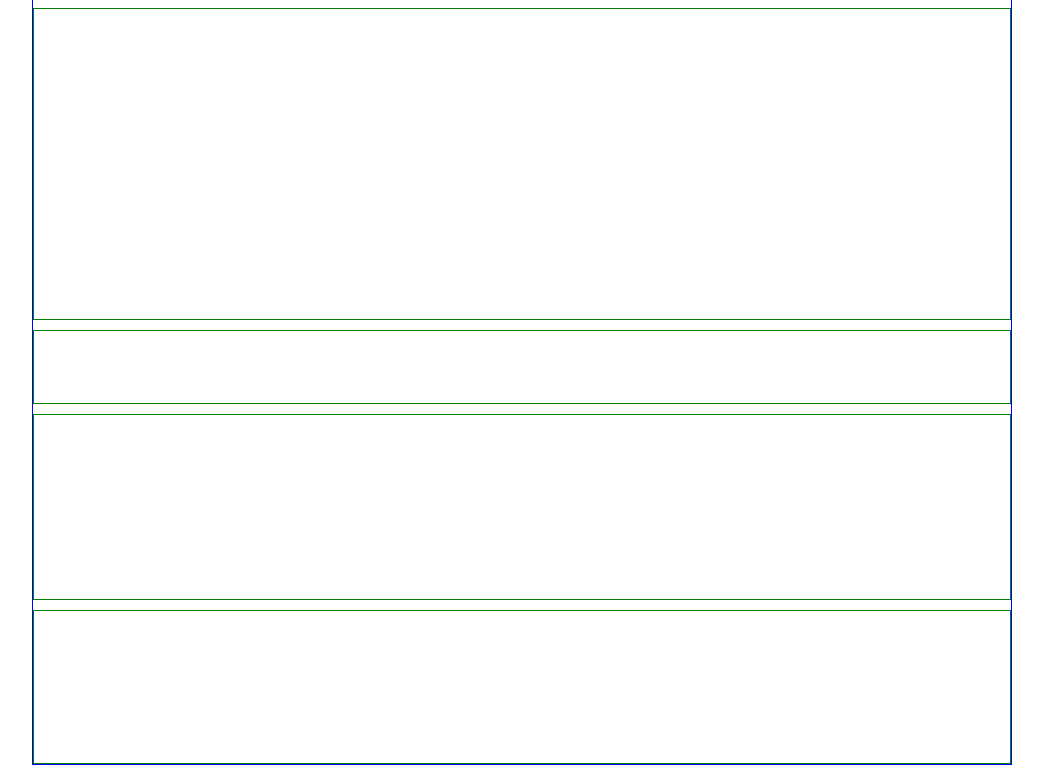
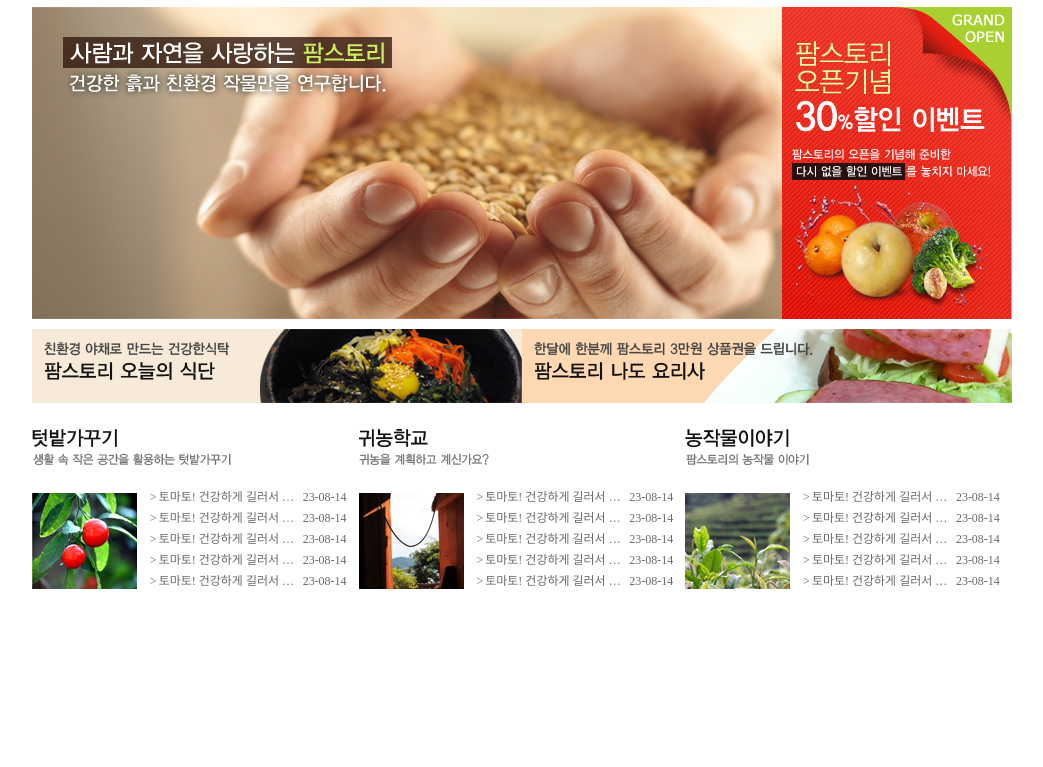
Before and after one commit to sloth0705/Html, a plain HTML site: page Farmstory/index.html in a window 1280 px wide. Shown: the part 145-912 px from the top of the page, without its empty margins (118-1161 px from the left). Drawn offline with Linux system fonts and the light colour scheme.

Commit message:
서브 페이지 레이아웃

```diff
--- /dev/null
+++ b/Farmstory/css/style.css
@@ -0,0 +1,251 @@
+/* 초기화 */
+* {
+    margin: 0;
+    padding: 0;
+    font: normal 12px '돋움';
+}
+ul, ol {
+    list-style: none;
+}
+a {
+    text-decoration: none;
+    color: black;
+}
+input, textarea {
+    outline: none;
+}
+#container {
+    width: 980px;
+    height: auto;
+    margin: 0 auto;
+}
+/* 헤더 */
+header {
+    position: relative;
+    width: 100%;
+    height: 142px;
+    background-image: url('../images/head_top_line.png');
+    background-repeat: no-repeat;
+    box-sizing: border-box;
+}
+header > .logo {
+    position: absolute;
+    left: 50%;
+    top: 20px;
+    margin-left: -95px;
+}
+header > p {
+    float: right;
+    margin-top: 16px;
+}
+header > p > a {
+
+}
+header > img {
+    float: right;
+    clear: right;
+    margin-top: 24px;
+}
+header > .gnb {
+    position: absolute;
+    left: 0;
+    bottom: 0;
+    width: 100%;
+    height: 50px;
+}
+header > .gnb > li {
+    float: left;
+    width: 20%;
+    height: 100%;
+    box-sizing: border-box;
+    background-image: url('../images/head_menu_line.png');
+    background-repeat: no-repeat;
+    background-position: 0 -8px;
+}
+header > .gnb > li > a {
+    position: relative;
+    display: block;
+    width: 100%;
+    height: 100%;
+    background-repeat: no-repeat;
+    background-position: 0 6px;
+    font-size: 0;
+}
+header > .gnb > li > a > .badge {
+    position: absolute;
+    right: 50px;
+    top: -20px;
+}
+header > .gnb > li:nth-child(1) > a {
+    background-image: url('../images/head_menu1.png');
+}
+header > .gnb > li:nth-child(2) > a {
+    background-image: url('../images/head_menu2.png');
+}
+header > .gnb > li:nth-child(3) > a {
+    background-image: url('../images/head_menu3.png');
+}
+header > .gnb > li:nth-child(4) > a {
+    background-image: url('../images/head_menu4.png');
+}
+header > .gnb > li:nth-child(5) > a {
+    background-image: url('../images/head_menu5.png');
+}
+header > .gnb > li:nth-child(1) > a:hover {
+    background-image: url('../images/head_menu1_ov.png');
+}
+header > .gnb > li:nth-child(2) > a:hover {
+    background-image: url('../images/head_menu2_ov.png');
+}
+header > .gnb > li:nth-child(3) > a:hover {
+    background-image: url('../images/head_menu3_ov.png');
+}
+header > .gnb > li:nth-child(4) > a:hover {
+    background-image: url('../images/head_menu4_ov.png');
+}
+header > .gnb > li:nth-child(5) > a:hover {
+    background-image: url('../images/head_menu5_ov.png');
+}
+/* 푸터 */
+footer {
+    width: 100%;
+    height: 120px;
+    margin-top: 10px;
+    border-top: 1px solid #d1cab2;
+    box-sizing: border-box;
+}
+footer > p {
+    float: right;
+    font-size: 11px;
+    margin-top: 26px;
+    margin-right: 16px;
+    color: #585858;
+    line-height: 20px;
+}
+footer > p > .copyright {
+    font-weight: bold;
+}
+/* 메인 */
+main {
+    width: 100%;
+    height: auto;
+    box-sizing: border-box;
+}
+main > div {
+    width: 100%;
+    margin-top: 10px;
+    box-sizing: border-box;
+}
+main > .slider {
+    height: 312px;
+    position: relative;
+}
+main > .slider > .slides {
+    position: relative;
+    width: 100%;
+    height: 100%;
+    overflow: hidden;
+}
+main > .slider > .slides > li {
+    position: absolute;
+    width: 100%;
+    height: 100%;
+}
+main > .slider > .slides > li:nth-child(1) {
+    top: 0;
+    left: 0;
+}
+main > .slider > .slides > li:nth-child(2) {
+    top: 0;
+    left: 100%;
+}
+main > .slider > .slides > li:nth-child(3) {
+    top: 0;
+    left: 200%;
+}
+main > .slider > img {
+    position: absolute;
+    left: 30px;
+    top: 30px;
+}
+main > .slider > .banner {
+    position: absolute;
+    top: 0;
+    right: 0;
+    width: 230px;
+    height: 100%;
+    background-image: url('../images/main_banner_bg.jpg');
+}
+main > .slider > .banner > img:nth-child(1) {
+    float: right;
+    margin: 6px;
+}
+main > .slider > .banner > img:nth-child(2) {
+    margin-left: 10px;
+    margin-top: -10px;
+}
+main > .slider > .banner > img:nth-child(3) {
+    margin-left: 10px;
+}
+main > .quick {
+    height: 74px;
+}
+main > .quick > a {
+    float: left;
+    display: block;
+    width: 50%;
+    height: 100%;
+    padding: 12px;
+    box-sizing: border-box;
+}
+main > .quick > a:nth-child(1) {
+    background-image: url('../images/main_banner_sub1_bg.jpg');
+}
+main > .quick > a:nth-child(2) {
+    background-image: url('../images/main_banner_sub2_bg.jpg');
+}
+main > .latest {
+    height: 186px;
+}
+main > .latest > article {
+    position: relative;
+    float: left;
+    width: 33.33%;
+    height: 100%;
+    box-sizing: border-box;
+}
+main > .latest > article > a {
+    position: absolute;
+    left: 0;
+    top: 16px;
+}
+main > .latest > article > img {
+    position: absolute;
+    left: 0;
+    bottom: 10px;
+}
+main > .latest > article > table {
+    position: absolute;
+    right: 10px;
+    bottom: 7px;
+}
+main > .latest > article > table > tr {
+
+}
+main > .latest > article > table td {
+    color: #6a6a6a;
+    line-height: 18px;
+}
+main > .latest > article > table td > a{
+    color: #6a6a6a;
+}
+main > .latest > article > table td:nth-child(2) {
+    display: block;
+    width: 142px;
+    white-space: nowrap;
+    overflow: hidden;
+    text-overflow: ellipsis;
+}
+main > .info {
+    height: 154px;
+}
--- a/Farmstory/index.html
+++ b/Farmstory/index.html
@@ -4,143 +4,7 @@
     <meta charset="UTF-8">
     <meta name="viewport" content="width=device-width, initial-scale=1.0">
     <title>팜스토리::메인</title>
-    <style>
-        /* 초기화 */
-        * {
-            margin: 0;
-            padding: 0;
-            font: normal 12px '돋움';
-        }
-        ul, ol {
-            list-style: none;
-        }
-        a {
-            text-decoration: none;
-            color: black;
-        }
-        input, textarea {
-            outline: none;
-        }
-        #container {
-            width: 980px;
-            height: auto;
-            margin: 0 auto;
-        }
-        /* 헤더 */
-        header {
-            position: relative;
-            width: 100%;
-            height: 142px;
-            background-image: url('./images/head_top_line.png');
-            background-repeat: no-repeat;
-            box-sizing: border-box;
-        }
-        header > .logo {
-            position: absolute;
-            left: 50%;
-            top: 20px;
-            margin-left: -95px;
-        }
-        header > p {
-            float: right;
-            margin-top: 16px;
-        }
-        header > p > a {
-
-        }
-        header > img {
-            float: right;
-            clear: right;
-            margin-top: 24px;
-        }
-        header > .gnb {
-            position: absolute;
-            left: 0;
-            bottom: 0;
-            width: 100%;
-            height: 50px;
-        }
-        header > .gnb > li {
-            float: left;
-            width: 20%;
-            height: 100%;
-            box-sizing: border-box;
-            background-image: url('./images/head_menu_line.png');
-            background-repeat: no-repeat;
-            background-position: 0 -8px;
-        }
-        header > .gnb > li > a {
-            display: block;
-            width: 100%;
-            height: 100%;
-            background-repeat: no-repeat;
-            background-position: 0 6px;
-            font-size: 0;
-        }
-        header > .gnb > li:nth-child(1) > a {
-            background-image: url('./images/head_menu1.png');
-        }
-        header > .gnb > li:nth-child(2) > a {
-            background-image: url('./images/head_menu2.png');
-        }
-        header > .gnb > li:nth-child(3) > a {
-            background-image: url('./images/head_menu3.png');
-        }
-        header > .gnb > li:nth-child(4) > a {
-            background-image: url('./images/head_menu4.png');
-        }
-        header > .gnb > li:nth-child(5) > a {
-            background-image: url('./images/head_menu5.png');
-        }
-        header > .gnb > li:nth-child(1) > a:hover {
-            background-image: url('./images/head_menu1_ov.png');
-        }
-        header > .gnb > li:nth-child(2) > a:hover {
-            background-image: url('./images/head_menu2_ov.png');
-        }
-        header > .gnb > li:nth-child(3) > a:hover {
-            background-image: url('./images/head_menu3_ov.png');
-        }
-        header > .gnb > li:nth-child(4) > a:hover {
-            background-image: url('./images/head_menu4_ov.png');
-        }
-        header > .gnb > li:nth-child(5) > a:hover {
-            background-image: url('./images/head_menu5_ov.png');
-        }
-        /* 푸터 */
-        footer {
-            width: 100%;
-            height: 120px;
-            margin-top: 10px;
-            border: 1px solid blue;
-            box-sizing: border-box;
-        }
-        /* 메인 */
-        main {
-            width: 100%;
-            height: auto;
-            border: 1px solid blue;
-            box-sizing: border-box;
-        }
-        main > div {
-            width: 100%;
-            margin-top: 10px;
-            border: 1px solid green;
-            box-sizing: border-box;
-        }
-        main > .slider {
-            height: 312px;
-        }
-        main > .quick {
-            height: 74px;
-        }
-        main > .latest {
-            height: 186px;
-        }
-        main > .info {
-            height: 154px;
-        }
-    </style>
+    <link rel="stylesheet" href="./css/style.css">
 </head>
 <body>
     <div id="container">
@@ -156,19 +20,136 @@
             <img src="./images/head_txt_img.png" alt="3만원이상 무료배송 ㆍ 팜카드 10% 적립">
             <ul class="gnb">
                 <li><a href="#"></a></li>
-                <li><a href="#"></a></li>
+                <li><a href="#"><img src="./images/head_menu_badge.png" alt="30%" class="badge"></a></li>
                 <li><a href="#"></a></li>
                 <li><a href="#"></a></li>
                 <li><a href="#"></a></li>
             </ul>
         </header>
         <main>
-            <div class="slider"></div>
-            <div class="quick"></div>
-            <div class="latest"></div>
+            <div class="slider">
+                <ul class="slides">
+                    <li><img src="./images/main_slide_img1.jpg" alt=""></li>
+                    <li><img src="./images/main_slide_img2.jpg" alt=""></li>
+                    <li><img src="./images/main_slide_img3.jpg" alt=""></li>
+                </ul>
+                <img src="./images/main_slide_img_tit.png" alt="사람과 자연을 사랑하는 팜스토리">
+                <div class="banner">
+                    <img src="./images/main_banner_txt.png" alt="GRAND OPEN">
+                    <img src="./images/main_banner_tit.png" alt="오픈기념">
+                    <img src="./images/main_banner_img.png" alt="과일">
+                </div>
+            </div>
+            <div class="quick">
+                <a href="#"><img src="./images/main_banner_sub1_tit.png" alt="오늘의 식단"></a>
+                <a href="#"><img src="./images/main_banner_sub2_tit.png" alt="나도 요리사"></a>
+            </div>
+            <div class="latest">
+                <article>
+                    <a href="#"><img src="./images/main_latest1_tit.png" alt="텃밭가꾸기"></a>
+                    <img src="./images/main_latest1_img.jpg" alt="">
+                    <table>
+                        <tr>
+                            <td>></td>
+                            <td><a href="#">토마토! 건강하게 길러서 안심하고 먹자</a></td>
+                            <td>23-08-14</td>
+                        </tr>
+                        <tr>
+                            <td>></td>
+                            <td><a href="#">토마토! 건강하게 길러서 안심하고 먹자</a></td>
+                            <td>23-08-14</td>
+                        </tr>
+                        <tr>
+                            <td>></td>
+                            <td><a href="#">토마토! 건강하게 길러서 안심하고 먹자</a></td>
+                            <td>23-08-14</td>
+                        </tr>
+                        <tr>
+                            <td>></td>
+                            <td><a href="#">토마토! 건강하게 길러서 안심하고 먹자</a></td>
+                            <td>23-08-14</td>
+                        </tr>
+                        <tr>
+                            <td>></td>
+                            <td><a href="#">토마토! 건강하게 길러서 안심하고 먹자</a></td>
+                            <td>23-08-14</td>
+                        </tr>
+                    </table>
+                </article>
+                <article>
+                    <a href="#"><img src="./images/main_latest2_tit.png" alt="텃밭가꾸기"></a>
+                    <img src="./images/main_latest2_img.jpg" alt="">
+                    <table>
+                        <tr>
+                            <td>></td>
+                            <td><a href="#">토마토! 건강하게 길러서 안심하고 먹자</a></td>
+                            <td>23-08-14</td>
+                        </tr>
+                        <tr>
+                            <td>></td>
+                            <td><a href="#">토마토! 건강하게 길러서 안심하고 먹자</a></td>
+                            <td>23-08-14</td>
+                        </tr>
+                        <tr>
+                            <td>></td>
+                            <td><a href="#">토마토! 건강하게 길러서 안심하고 먹자</a></td>
+                            <td>23-08-14</td>
+                        </tr>
+                        <tr>
+                            <td>></td>
+                            <td><a href="#">토마토! 건강하게 길러서 안심하고 먹자</a></td>
+                            <td>23-08-14</td>
+                        </tr>
+                        <tr>
+                            <td>></td>
+                            <td><a href="#">토마토! 건강하게 길러서 안심하고 먹자</a></td>
+                            <td>23-08-14</td>
+                        </tr>
+                    </table>
+                </article>
+                <article>
+                    <a href="#"><img src="./images/main_latest3_tit.png" alt="텃밭가꾸기"></a>
+                    <img src="./images/main_latest3_img.jpg" alt="">
+                    <table>
+                        <tr>
+                            <td>></td>
+                            <td><a href="#">토마토! 건강하게 길러서 안심하고 먹자</a></td>
+                            <td>23-08-14</td>
+                        </tr>
+                        <tr>
+                            <td>></td>
+                            <td><a href="#">토마토! 건강하게 길러서 안심하고 먹자</a></td>
+                            <td>23-08-14</td>
+                        </tr>
+                        <tr>
+                            <td>></td>
+                            <td><a href="#">토마토! 건강하게 길러서 안심하고 먹자</a></td>
+                            <td>23-08-14</td>
+                        </tr>
+                        <tr>
+                            <td>></td>
+                            <td><a href="#">토마토! 건강하게 길러서 안심하고 먹자</a></td>
+                            <td>23-08-14</td>
+                        </tr>
+                        <tr>
+                            <td>></td>
+                            <td><a href="#">토마토! 건강하게 길러서 안심하고 먹자</a></td>
+                            <td>23-08-14</td>
+                        </tr>
+                    </table>
+                </article>
+            </div>
             <div class="info"></div>
         </main>
-        <footer></footer>
+        <footer>
+            <img src="./images/footer_logo.png" alt="푸터로고">
+            <p>
+                (주)팜스토리 / 사업자등록번호 123-45-67890 / 통신판매업신고 제 2013-팜스토리구-123호 / 벤처기업확인 서울지방중소기업청 제 012345678-9-01234호<br>
+                등록번호 팜스토리01234 (2013.04.01) / 발행인 : 홍길동<br>
+                대표 : 홍길동 / 이메일 : email@mail.mail / 전화 : 01) 234-5678 / 경기도 성남시 잘한다구 신난다동 345<br>
+                <span class="copyright">Copyright(C)홍길동 All rights reserved.</span>
+            </p>
+        </footer>
     </div>
 </body>
 </html>
```
Also changed, not shown: Farmstory/introduction/hello.html (added, +87 -0 lines), Farmstory/introduction/direction.html (added).
